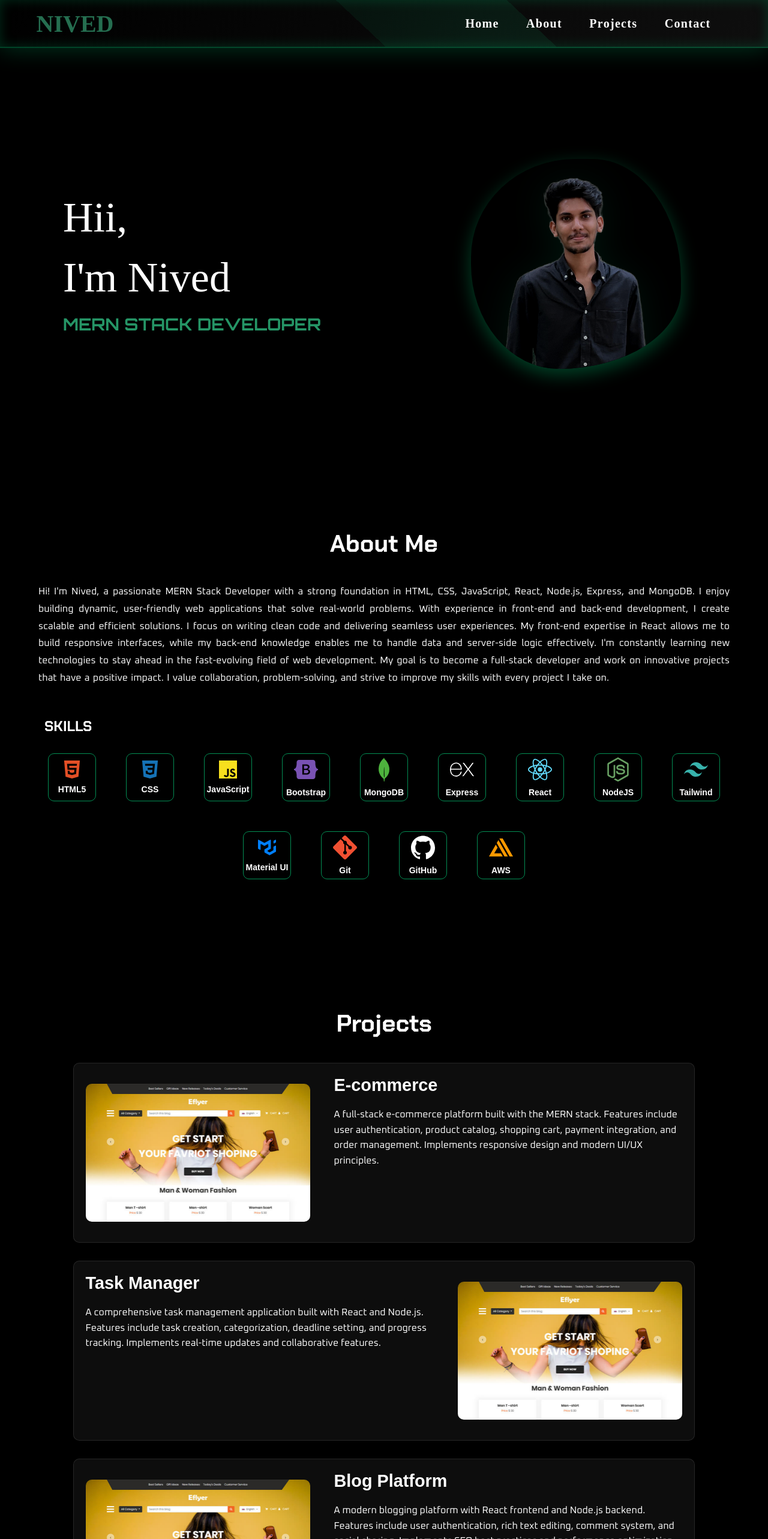
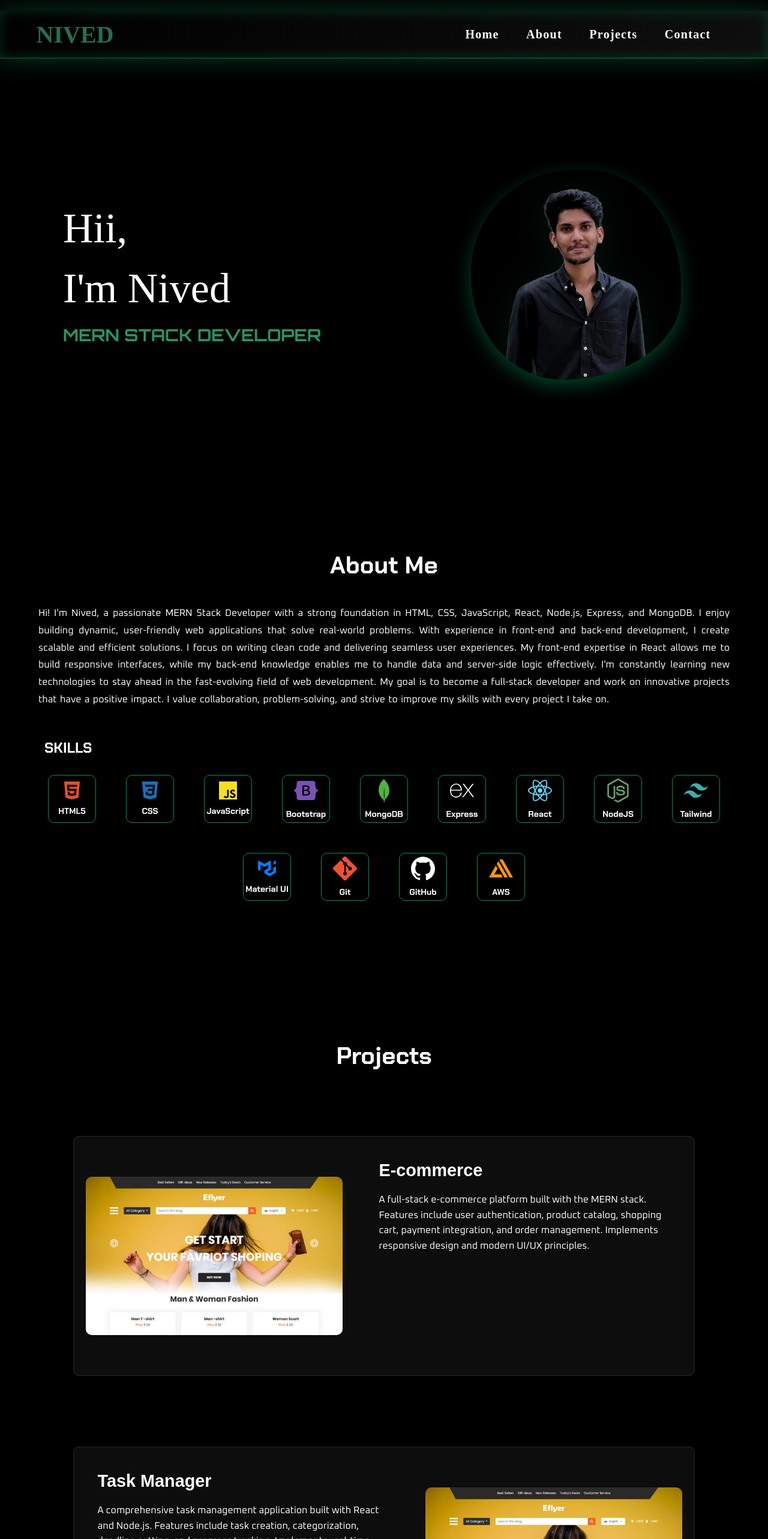
Before and after one commit to Nived11/MY_PORTFOLIO, a React (Vite) app: page / in a window 1280 px wide. Shown: the top 2566 px of the page at 60% size. Built offline with nearby package versions, Linux system fonts and the light colour scheme; a web font is replaced by a local one.

Commit message:
updated..

```diff
--- a/src/Components/Home.css
+++ b/src/Components/Home.css
@@ -4,21 +4,18 @@
 @import url('https://fonts.googleapis.com/css2?family=Oxanium:wght@200..800&display=swap');
 @import url('https://fonts.googleapis.com/css2?family=Chakra+Petch:ital,wght@0,300;0,400;0,500;0,600;0,700;1,300;1,400;1,500;1,600;1,700&display=swap');
 @import url('https://fonts.googleapis.com/css2?family=Sarpanch:wght@400;500;600;700;800;900&display=swap');
-/* General Reset */
+
+
 * {
     margin: 0;
     padding: 0;
     box-sizing: border-box;
 }
-
-body {
-    margin: 0;
-    font-family: 'Poppins', sans-serif;
-    overflow-x: hidden;
+body{
+  background-color: black;
 }
 
-/* Navigation */
-nav {
+.navbar {
     height: 80px;
     width: 100%;
     background: linear-gradient(135deg, rgba(0, 0, 0, 0.9), rgba(15, 15, 15, 0.95));
@@ -27,31 +24,11 @@ nav {
     align-items: center;
     justify-content: space-between;
     position: fixed;
-  top: -100px;
     left: 0;
     z-index: 1000;
-  animation: slideDown 1.2s ease-out forwards;
-  border-bottom: 2px solid rgba(0, 223, 130, 0.3); /* Green Border */
-  box-shadow: 0px 0px 40px rgba(0, 223, 130, 0.25), 0px 0px 20px rgba(0, 223, 130, 0.2) inset; /* Green Glow */
-  overflow: hidden;
-  transition: all 0.4s ease-in-out;
+    border-bottom: 2px solid rgba(0, 223, 130, 0.3);
+    box-shadow: 0px 0px 40px rgba(0, 223, 130, 0.25), 0px 0px 20px rgba(0, 223, 130, 0.2) inset;
   }
-nav::before {
-  content: "";
-  position: absolute;
-  top: 50%;
-  left: -60%;
-  width: 250%;
-  height: 250%;
-  background: radial-gradient(circle, rgba(0, 223, 130, 0.6) 0%, transparent 50%);
-  transform: rotate(0deg);
-  animation: glossyMove 10s infinite linear;
-  opacity: 0.15;
-  z-index: -1;
-}
-
-/* Moving Light Reflection */
-
 
   .logo {
     height: 100%;
@@ -68,7 +45,6 @@ nav::before {
     font-weight: 600;
     font-size: 40px;
     color: #256e50;
-    animation: logoReveal 1.5s ease-out;
   }
 
   .menu {
@@ -123,7 +99,6 @@ nav::before {
   .menu a:hover::before {
     transform: scaleX(1);
   }
-
   .menuicon {
     display: none;
     height: 100%;
@@ -134,8 +109,6 @@ nav::before {
     right: 30px;
     cursor: pointer;
   }
-
-/* Hero Section */
 .section1 {
     min-height: 100vh;
     width: 100%;
@@ -164,7 +137,7 @@ nav::before {
     margin-bottom: 20px;
     overflow: hidden;
     white-space: nowrap;
-    animation: typeWriter 1s steps(100, end) 0.10s forwards;
+    animation: typeWriter 2s steps(30, end) 0.10s forwards;
 }
 
 .s1-det h3 {
@@ -181,8 +154,6 @@ nav::before {
     justify-content: center;
 }
 
-
-
 .profile {
   height: 350px;
   width: 350px;
@@ -196,11 +167,10 @@ nav::before {
     height: 100%;
     width: 100%;
     object-fit: cover;
-    filter: brightness(.7) contrast(1.1)  drop-shadow(0 10px 30px rgba(0, 223, 130, 0.089))  ;
+    filter: brightness(.8) contrast(1.1)  drop-shadow(0 10px 30px rgba(0, 223, 130, 0.089))  ;
 
 }
 
-/* About Section */
 .section2 {
     min-height: 100vh;
     width: 100%;
@@ -226,9 +196,7 @@ nav::before {
     line-height: 1.8;
     word-spacing: 1.5px;
     text-align: justify;
-    opacity: 0;
-    transform: translateY(30px);
-    transition: all 0.6s ease;
+
 }
 
 .s2cont.visible {
@@ -266,28 +234,19 @@ nav::before {
     justify-content: center;
     color: white;
     font-size: 14px;
-    /* text-transform: uppercase; */
-    transition: all 0.3s ease;
-    opacity: 0;
-    transform: scale(0.9);
     cursor: pointer;
 }
 
-.skills.visible {
-    opacity: 1;
-    transform: scale(1);
-}
-
 .skills:hover {
-    transform: scale(1.1);
     background: rgba(0, 223, 130, 0.048);
     box-shadow: 0 0 20px rgba(0, 223, 130, 0.288);
 }
 .skills h3{
     margin-top: 10px;
     font-size: 14px;
+    font-family: "Chakra Petch", serif;
 }
-/* Projects Section */
+
 .section3 {
     min-height: 100vh;
     width: 100%;
@@ -298,7 +257,6 @@ nav::before {
 .s3head {
     text-align: center;
     margin-bottom: 40px;
-
 }
 
 .s3head h1 {
@@ -308,17 +266,14 @@ nav::before {
 }
 
 .projectdiv {
-    height: 300px;
+    height: 400px;
     width: 90%;
-    margin: 30px auto;
+    margin: 50px auto;
     border: 1px solid rgba(255, 255, 255, 0.1);
     border-radius: 10px;
     display: flex;
     background: rgba(255, 255, 255, 0.05);
     backdrop-filter: blur(10px);
-    opacity: 0;
-    transform: translateY(30px);
-    transition: all 0.6s ease;
 }
 
 .projectdiv.visible {
@@ -327,7 +282,7 @@ nav::before {
 }
 
 .s3projimg {
-    width: 40%;
+    width: 50%;
     display: flex;
     align-items: center;
     justify-content: center;
@@ -341,13 +296,13 @@ nav::before {
     transition: transform 0.3s ease;
 }
 
-.projectdiv:hover .s3projimg img {
+.projectdiv:hover .s3projimg img{
     transform: scale(1.05);
 }
 
 .s3projdetdiv {
     width: 60%;
-    padding: 20px;
+    padding: 40px;
 }
 
 .projname {
@@ -366,12 +321,10 @@ nav::before {
     line-height: 1.6;
 }
 
-/* Contact Section */
 .section4 {
     min-height: 100vh;
     width: 100%;
     background-color: rgb(0, 0, 0);
-    /* background: linear-gradient(135deg, rgb(68, 100, 100) 0%, rgb(45, 66, 66) 100%); */
     padding: 80px 5%;
 }
 
@@ -486,17 +439,6 @@ nav::before {
     transform: translateX(10px);
 }
 
-/* Animations */
-@keyframes logoReveal {
-    0% {
-        opacity: 0;
-        transform: translateX(-50px) rotate(-10deg);
-    }
-    100% {
-        opacity: 1;
-        transform: translateX(0) rotate(0deg);
-    }
-}
 @keyframes profileEnter {
   0% {
       opacity: 0;
@@ -508,8 +450,14 @@ nav::before {
   }
 }
 @keyframes typeWriter {
-    from { width: 0 }
-    to { width: 100% }
+    from {
+        opacity: 0;
+        width: 0;
+    }
+    to {
+        opacity: 1;
+        width: 100%;
+    }
 }
 
 @keyframes slideIn {
@@ -532,7 +480,6 @@ nav::before {
     }
 }
 
-/* Mobile Menu Animation */
 @keyframes menuSlideIn {
     from {
         opacity: 0;
@@ -555,7 +502,6 @@ nav::before {
   }
 }
 
-/* Advanced Soft Neon Glow */
 @keyframes pulseGlow {
   0% {
       box-shadow: 0px 0px 20px rgba(0, 223, 130, 0.3);
@@ -574,7 +520,7 @@ nav::before {
       transform: scaleY(0.8);
   }
   60% {
-      top: 10px;
+      top: 20px;
       opacity: 0.7;
       transform: scaleY(1.05);
   }
@@ -601,7 +547,17 @@ nav::before {
   75%  { border-radius: 45% 60% 50% 55% / 65% 40% 55% 50%; }
   100% { border-radius: 50% 40% 60% 50% / 50% 60% 40% 50%; }
 }
-/* Responsive Design */
+@keyframes slideDown {
+    from {
+        opacity: 0;
+        transform: translateY(-20px);
+    }
+    to {
+        opacity: 1;
+        transform: translateY(0);
+    }
+}
+
 @media screen and (max-width: 1200px) {
     .contact-container {
         padding: 0 20px;
@@ -628,34 +584,43 @@ nav::before {
         .menu {
             position: fixed;
             top: 80px;
-        right: -100%;
+            right: 100%;
+            background-color: rgba(0, 0, 0, 0.95);
             width: 100%;
-        height: calc(100vh - 80px);
-        background: rgba(0, 0, 0, 0.95);
-        backdrop-filter: blur(10px);
-        margin: 0;
-        transition: 0.3s ease;
+            height: fit-content;
+            padding: 20px 0;
+            transition: 0.3s ease-in-out;
         }
 
         .menu.menu-open {
-        right: 0;
-    }
-
-    .menu ul {
-        flex-direction: column;
-        padding: 40px 0;
-    }
-
-    .menu li {
-        margin: 20px 0;
+            right:-50px;
         }
 
         .menuicon {
           display: flex;
         }
 
+        .menu ul {
+            flex-direction: column;
+            align-items: center;
+            justify-content: center;
+            width: 100%;
+            height: auto;
+            padding: 20px 0;
+
+        }
+
+        .menu ul li {
+            padding: 15px 0;
+            text-align: center;
+            color: white;
+            font-size: 20px;
+            width: 100%;
+        }
+
     .section1 {
         flex-direction: column;
+        text-align: center;
         text-align: center;
     }
 
--- a/src/Components/Home.jsx
+++ b/src/Components/Home.jsx
@@ -13,6 +13,10 @@ import "./Home.css";
 
 function Home() {
   const [isMenuOpen, setIsMenuOpen] = useState(false);
+  const handleLinkClick = () => {
+    setIsMenuOpen(false);
+};
+
 
   const sendEmail = (e) => {
     e.preventDefault();
@@ -53,26 +57,7 @@ function Home() {
     e.target.reset();
 };
 
-  useEffect(() => {
-    // Intersection Observer for scroll animations
-    const observer = new IntersectionObserver(
-      (entries) => {
-        entries.forEach(entry => {
-          if (entry.isIntersecting) {
-            entry.target.classList.add('visible');
-          }
-        });
-      },
-      { threshold: 0.1 }
-    );
 
-    // Observe elements for animation
-    document.querySelectorAll('.s2cont, .projectdiv, .skills').forEach(
-      (element) => observer.observe(element)
-    );
-
-    return () => observer.disconnect();
-  }, []);
 
   const skills = [
     { name: "HTML5", icon: <SiHtml5 size={30} color="#E34F26" /> },
@@ -92,23 +77,28 @@ function Home() {
 
   return (
     <div className="portfolio">
-      {/* Navigation */}
-      <nav>
-        <div className="logo">
+      //Navigation
+      <motion.nav className="navbar"
+        initial={{ y: -100, opacity: 0, scaleY: 0.8 }}
+        animate={{ y: 0, opacity: 1, scaleY: 1 }}
+        transition={{ duration: 1.2, ease: "easeOut" }}>
+        <motion.div className="logo"  initial={{ opacity: 0, x: -50, rotate: -10 }}
+        animate={{ opacity: 1, x: 0, rotate: 0 }}
+        transition={{ duration: 1.5, ease: "easeOut" }}>
           <h1>NIVED</h1>
-        </div>
+        </motion.div>
         <div className={`menu ${isMenuOpen ? 'menu-open' : ''}`}>
           <ul>
-            <ScrollLink to="home" smooth={true} duration={500}>
+            <ScrollLink to="home" smooth={true} duration={600} onClick={handleLinkClick}>
               <li>Home</li>
             </ScrollLink>
-            <ScrollLink to="about" smooth={true} duration={500} offset={-80}>
+            <ScrollLink to="about" smooth={true} duration={600} offset={-80} onClick={handleLinkClick}>
               <li>About</li>
             </ScrollLink>
-            <ScrollLink to="project" smooth={true} duration={500} offset={-80}>
+            <ScrollLink to="project" smooth={true} duration={600} offset={-80} onClick={handleLinkClick}>
               <li>Projects</li>
             </ScrollLink>
-            <ScrollLink to="contact" smooth={true} duration={500} offset={-80}>
+            <ScrollLink to="contact" smooth={true} duration={600} offset={-80} onClick={handleLinkClick}>
               <li>Contact</li>
             </ScrollLink>
           </ul>
@@ -118,15 +108,16 @@ function Home() {
             <path d="M120-240v-80h720v80H120Zm0-200v-80h720v80H120Zm0-200v-80h720v80H120Z"/>
           </svg>
         </div>
-      </nav>
+      </motion.nav>
 
-      {/*Home Section */}
+      // Home Section
+
       <div className="section1" id="home" >
         <div className="s1-lft">
           <div className="s1-det">
-            <h1>Hii,</h1>
-            <h1>I'm Nived</h1>
-            <h3>MERN STACK DEVELOPER</h3>
+            <motion.h1>Hii,</motion.h1>
+            <motion.h1>I'm Nived</motion.h1>
+            <motion.h3>MERN STACK DEVELOPER</motion.h3>
           </div>
         </div>
         <div className="s1-rgt">
@@ -136,12 +127,19 @@ function Home() {
         </div>
       </div>
 
-      {/* About Section */}
+      // About Section
+
       <div className="section2" id="about">
-        <div className="s2head">
+        <motion.div className="s2head" initial={{ opacity: 0, y: 50 }}
+          whileInView={{ opacity: 1, y: 0 }}
+          transition={{ duration: 1 }}
+          viewport={{ once: false, amount: 0.3 }}  >
           <h1>About Me</h1>
-        </div>
-        <div className="s2cont">
+        </motion.div>
+        <motion.div className="s2cont" initial={{ opacity: 0, y: 50 }}
+          whileInView={{ opacity: 1, y: 0 }}
+          transition={{ duration: 1 }}
+          viewport={{ once: false, amount: 0.3 }} >
           <p>
             Hi! I'm Nived, a passionate MERN Stack Developer with a strong foundation in HTML, CSS, JavaScript,
             React, Node.js, Express, and MongoDB. I enjoy building dynamic, user-friendly web applications
@@ -156,30 +154,44 @@ function Home() {
             My goal is to become a full-stack developer and work on innovative projects that have a positive impact.
             I value collaboration, problem-solving, and strive to improve my skills with every project I take on.
           </p>
-        </div>
+        </motion.div>
         <div className="s2skillhead">
-          <h3>SKILLS</h3>
+          <motion.h3 initial={{ opacity: 0, y: 50 }}
+          whileInView={{ opacity: 1, y: 0 }}
+          transition={{ duration: 1 }}
+          viewport={{ once: false, amount: 0.3 }}>SKILLS</motion.h3>
         </div>
         <div className="s2skill">
         {skills.map((skill, index) => (
-            <div key={index} className="skills">
+            <motion.div key={index} className="skills"
+            initial={{ opacity: 0, y: 50 }}
+            whileInView={{ opacity: 1, y: 0 }}
+            transition={{ duration: 1 }}
+            viewport={{ once: false, amount: 0.10 }}>
               {skill.icon}
               <h3>{skill.name}</h3>
-            </div>
+            </motion.div>
           ))}
 
         </div>
       </div>
 
-      {/* Projects Section */}
+      // Projects Section
+
       <div className="section3" id="project">
         <div className="s3head">
           <h1>Projects</h1>
         </div>
-        {/* Project 1 */}
-        <div className="projectdiv">
+
+          // Project 1
+
+        <motion.div className="projectdiv"
+        initial={{ opacity: 0, transform: "translateX(-100px)" }}
+        whileInView={{ opacity: 1, transform: "translateX(0)" }}
+         transition={{ duration: 1 }}
+         viewport={{ once: false, amount: 0.5 }} >
           <div className="s3projimg">
-            <img src={ecom} alt="E-commerce Project" />
+            <img src={ecom} alt="E-commerce Project" loading='lazy'/>
           </div>
           <div className="s3projdetdiv">
             <div className="projname">
@@ -191,9 +203,15 @@ function Home() {
                  design and modern UI/UX principles.</p>
             </div>
           </div>
-        </div>
-        {/* Project 2 */}
-        <div className="projectdiv">
+        </motion.div>
+
+          // Project 2
+
+        <motion.div className="projectdiv"
+       initial={{ opacity: 0, transform: "translateX(-100px)" }}
+       whileInView={{ opacity: 1, transform: "translateX(0)" }}
+        transition={{ duration: 1 }}
+        viewport={{ once: false, amount: 0.5 }} >
           <div className="s3projdetdiv">
             <div className="projname">
               <h1>Task Manager</h1>
@@ -205,13 +223,19 @@ function Home() {
             </div>
           </div>
           <div className="s3projimg">
-            <img src={ecom} alt="Task Manager Project" />
+            <img src={ecom} alt="Task Manager Project" loading='lazy' />
           </div>
-        </div>
-        {/* Project 3 */}
-        <div className="projectdiv">
+        </motion.div>
+
+          // Project 3
+
+        <motion.div className="projectdiv"
+         initial={{ opacity: 0, transform: "translateX(-100px)" }}
+         whileInView={{ opacity: 1, transform: "translateX(0)" }}
+         transition={{ duration: 1 }}
+         viewport={{ once: false, amount: 0.5 }}>
           <div className="s3projimg">
-            <img src={ecom} alt="Blog Platform Project" />
+            <img src={ecom} alt="Blog Platform Project" loading='lazy' />
           </div>
           <div className="s3projdetdiv">
             <div className="projname">
@@ -223,10 +247,11 @@ function Home() {
                  practices and performance optimization.</p>
             </div>
           </div>
-        </div>
+        </motion.div>
       </div>
 
-      {/* Contact Section */}
+      // Contact Section
+
       <div className="section4" id="contact">
         <div className="contact-header">
           <h1>Get In Touch</h1>
```
Lines whose indentation alone changed are shown as unchanged.
